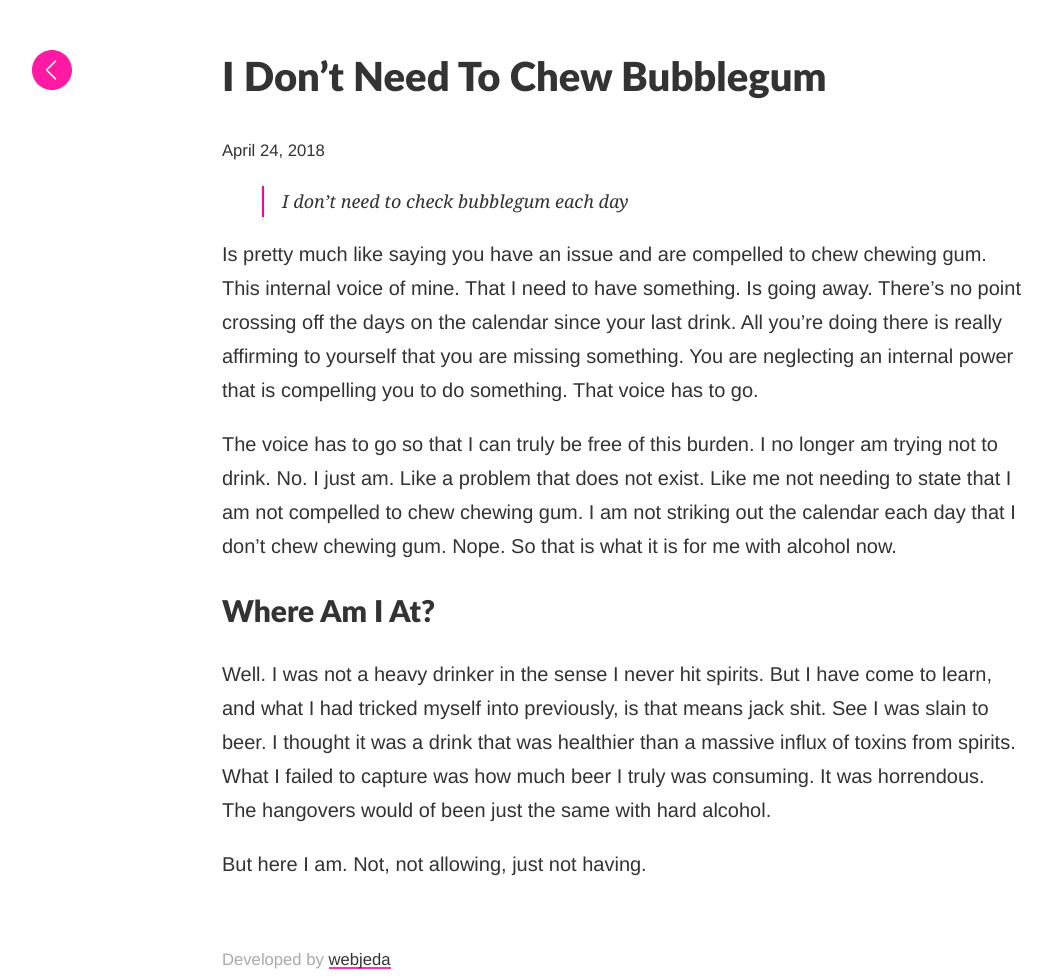
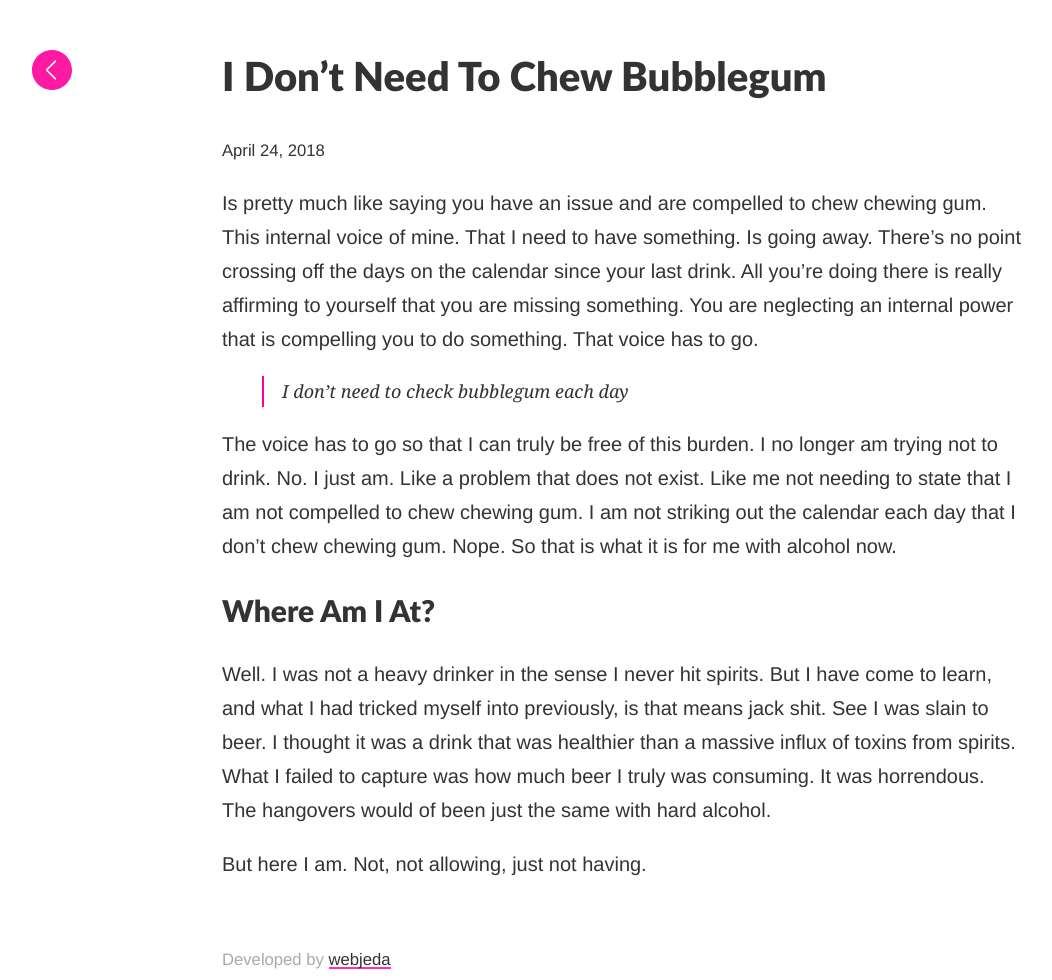
Before and after one commit to exclaim2000/exclaim, a Jekyll site: the page built from _posts/2018-04-24-bubblegum.md, in a window 1280 px wide. Shown: the whole page, without its empty margins (18-1070 px from the left). Built offline with Jekyll 4.4.1, drawn with Linux system fonts in a browser that asks for light colours.

Commit message:
Thu Apr 26 18:58:17 PDT 2018

```diff
--- a/_posts/2018-04-24-bubblegum.md
+++ b/_posts/2018-04-24-bubblegum.md
@@ -3,9 +3,9 @@ title: I Don’t Need To Chew Bubblegum
 layout: post
 ---
 
+Is pretty much like saying you have an issue and are compelled to chew chewing gum. This internal voice of mine. That I need to have something. Is going away. There’s no point crossing off the days on the calendar since your last drink. All you’re doing there is really affirming to yourself that you are missing something. You are neglecting an internal power that is compelling you to do something. That voice has to go.
+
 > I don’t need to check bubblegum each day
-
-Is pretty much like saying you have an issue and are compelled to chew chewing gum. This internal voice of mine. That I need to have something. Is going away. There’s no point crossing off the days on the calendar since your last drink. All you’re doing there is really affirming to yourself that you are missing something. You are neglecting an internal power that is compelling you to do something. That voice has to go.
 
 The voice has to go so that I can truly be free of this burden. I no longer am trying not to drink. No. I just am. Like a problem that does not exist. Like me not needing to state that I am not compelled to chew chewing gum. I am not striking out the calendar each day that I don’t chew chewing gum. Nope. So that is what it is for me with alcohol now.
 
```
Also changed, not shown: _posts/2018-04-24-so-what-now.md (added, +5 -0 lines).
